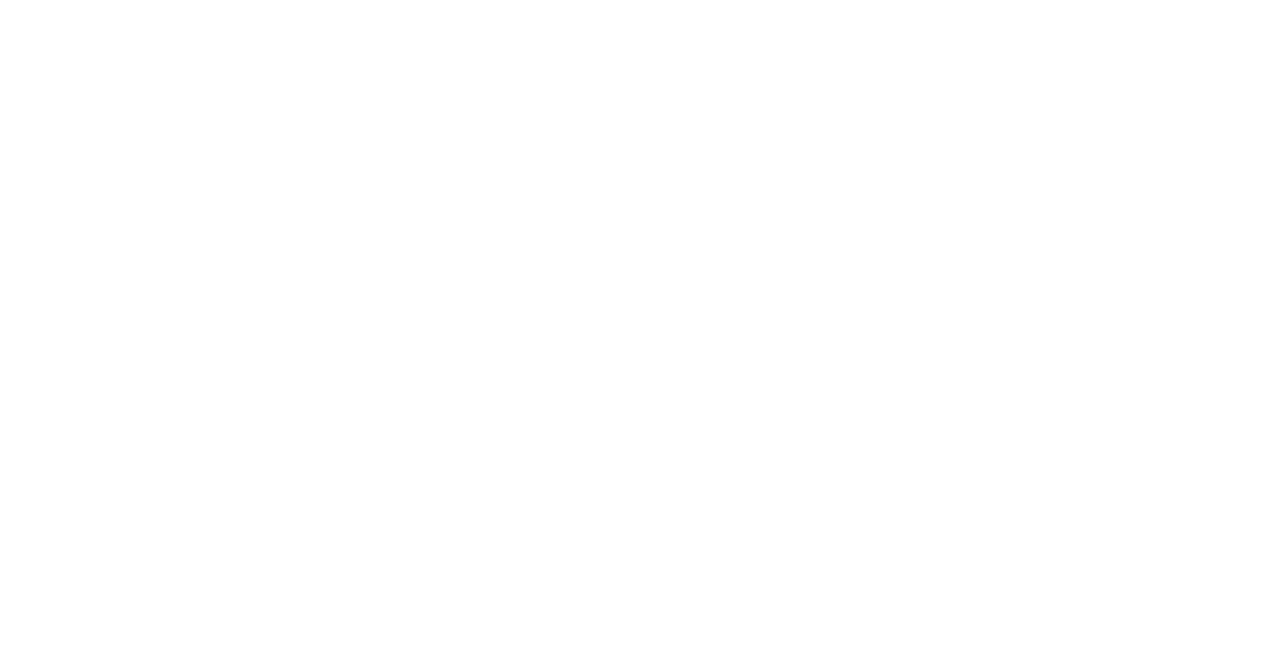
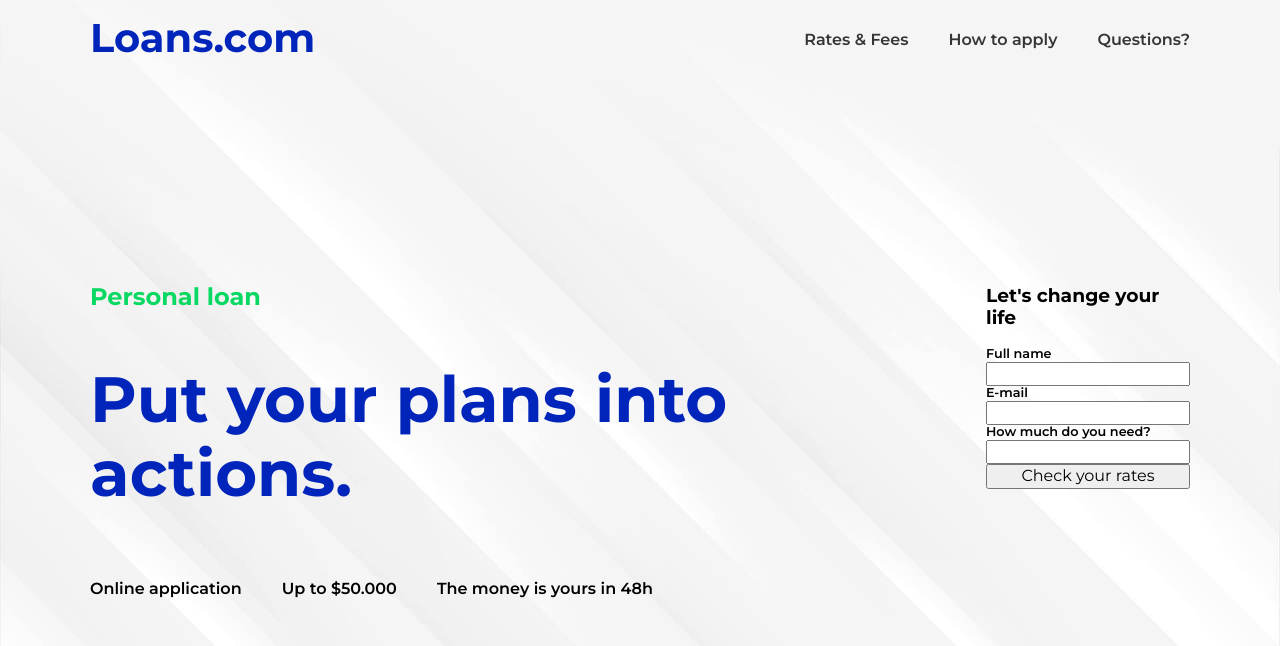
Before and after one commit to gumaty/loans, a plain HTML site: page index.html in a window 1280 px wide. Drawn offline with Linux system fonts and the light colour scheme.

Commit message:
structure of website

```diff
--- a/index.html
+++ b/index.html
@@ -5,11 +5,64 @@
     <meta name="viewport"
           content="width=device-width, user-scalable=no, initial-scale=1.0, maximum-scale=1.0, minimum-scale=1.0">
     <meta http-equiv="X-UA-Compatible" content="ie=edge">
+    <link rel="preconnect" href="https://fonts.googleapis.com">
+    <link rel="preconnect" href="https://fonts.gstatic.com" crossorigin>
+    <link href="https://fonts.googleapis.com/css2?family=Montserrat:wght@400;600;700&display=swap" rel="stylesheet">
+    <link rel="stylesheet" href="https://cdnjs.cloudflare.com/ajax/libs/font-awesome/5.9.0/css/all.min.css"/>
     <link rel="stylesheet" href="./src/css/normalize.css">
     <link rel="stylesheet" href="./src/css/style.css">
-    <title>Document</title>
+    <title>Loans</title>
 </head>
 <body>
 
+<header class="header">
+    <div class="header__inner">
+        <a href="" class="header__logo">Loans.com</a>
+        <nav class="header__menu">
+            <ul class="menu__list">
+                <li class="menu__items">
+                    <a href="" class="menu_item">Rates & Fees</a>
+                </li>
+                <li class="menu__items">
+                    <a href="" class="menu_item">How to apply</a>
+                </li>
+                <li class="menu__items">
+                    <a href="" class="menu_item">Questions?</a>
+                </li>
+            </ul>
+        </nav>
+    </div>
+</header>
+<main class="main">
+    <section class="main__inner">
+        <div class="intro__info">
+            <h1 class="info__hdl">Personal loan</h1>
+            <h2 class="info__lead">Put your plans into actions.</h2>
+            <div class="info__boxes">
+                <div class="info__box">
+                    <p class="box__text">Online application</p>
+                </div>
+                <div class="info__box">
+                    <p class="box__text">Up to $50.000</p>
+                </div>
+                <div class="info__box">
+                    <p class="box__text">The money is yours in 48h</p>
+                </div>
+            </div>
+        </div>
+        <div class="intro__form">
+            <h3 class="form__hdl">Let's change your life</h3>
+            <form action="/" method="post" class="contactForm">
+                <label for="fullname" class="fullname_lbl">Full name</label>
+                <input type="text" id="fullname" name="fullname" class="fullname__input">
+                <label for="email" class="email_lbl">E-mail</label>
+                <input type="text" id="email" name="email" class="email__input">
+                <label for="money" class="money_lbl">How much do you need?</label>
+                <input type="text" id="money" name="money" class="money__input">
+                <input type="submit" value="Check your rates" class="check__btn">
+            </form>
+        </div>
+    </section>
+</main>
 </body>
 </html>
--- a/src/css/style.css
+++ b/src/css/style.css
@@ -0,0 +1,117 @@
+:root {
+
+    --main-color: rgb(1, 36, 186);
+    --accent-color: rgb(9, 216, 98);
+    --text-color: rgb(53, 53, 53);
+    --max-width: 1100px;
+}
+
+body {
+    font-size: 16px;
+    font-family: 'Montserrat', sans-serif;
+    background-image: url('../images/background.jpg');
+    background-size: cover;
+    background-repeat: no-repeat;
+    background-position: center;
+}
+
+.header {}
+.header .header__inner {
+    width: 100%;
+    max-width: var(--max-width);
+    margin: 0.9375rem auto;
+    display: flex;
+    justify-content: space-between;
+}
+
+.header__inner .header__logo {
+    font-size: 2.5rem;
+    font-weight: 700;
+    color: var(--main-color);
+    text-decoration: none;
+}
+.header__inner .header__menu {}
+
+.header__menu .menu__list {
+    display: flex;
+    gap: 40px;
+}
+
+.menu__list .menu__items {
+    list-style: none;
+}
+
+.menu__items .menu_item {
+    font-size: 1rem;
+    font-weight: 600;
+    color: var(--text-color);
+    text-decoration: none;
+}
+
+.main {
+    height: calc(100vh - 5rem);
+    display: flex;
+    justify-content: center;
+    align-content: center;
+}
+.main .main__inner {
+    width: 100%;
+    max-width: var(--max-width);
+    margin: auto;
+    display: flex;
+    justify-content: space-between;
+}
+
+.main__inner .intro__info {}
+
+.intro__info .info__hdl {
+    font-size: 1.5rem;
+    color:var(--accent-color);
+    font-weight: 700;
+}
+.intro__info .info__lead {
+    font-size: 4rem;
+    color:var(--main-color);
+    font-weight: 700;
+}
+.intro__info .info__boxes {
+    display: flex;
+    justify-content: flex-start;
+    gap: 2.5rem;
+}
+
+.info__boxes .info__box {}
+
+.info__box .box__text {
+    font-size: 1rem;
+    font-weight: 600;
+}
+
+.main__inner .intro__form {}
+
+.intro__form .form__hdl {}
+.intro__form .contactForm {
+    display: flex;
+    flex-direction: column;
+}
+
+.contactForm .fullname_lbl {
+    font-size: 0.8rem;
+    font-weight: 600;
+}
+.contactForm .fullname__input {
+    border: 0 0 2px 0;
+}
+.contactForm .email_lbl {
+    font-size: 0.8rem;
+    font-weight: 600;
+}
+.contactForm .email__input {}
+.contactForm .money_lbl {
+    font-size: 0.8rem;
+    font-weight: 600;
+}
+.contactForm .money__input {}
+.contactForm .check__btn {
+    justify-self: flex-start;
+}
```
Also changed, not shown: src/images/background.jpg (added).
